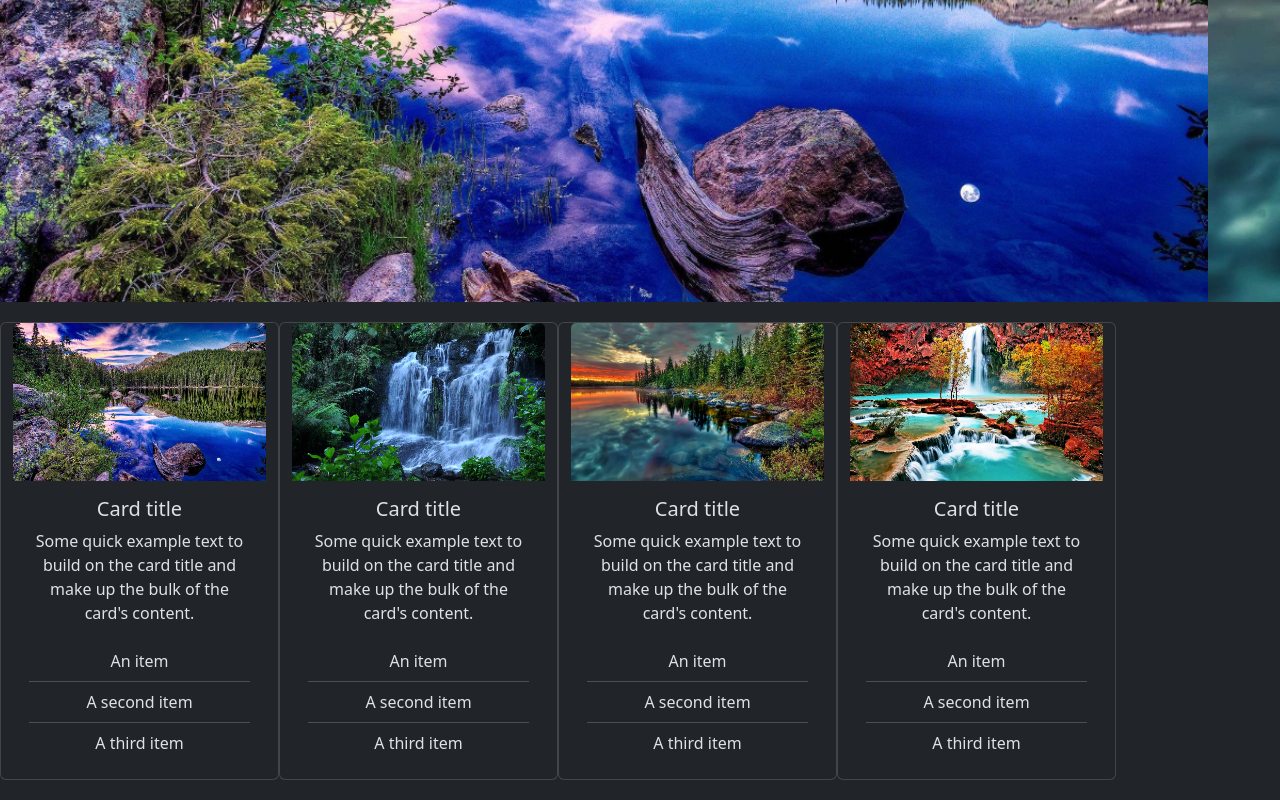
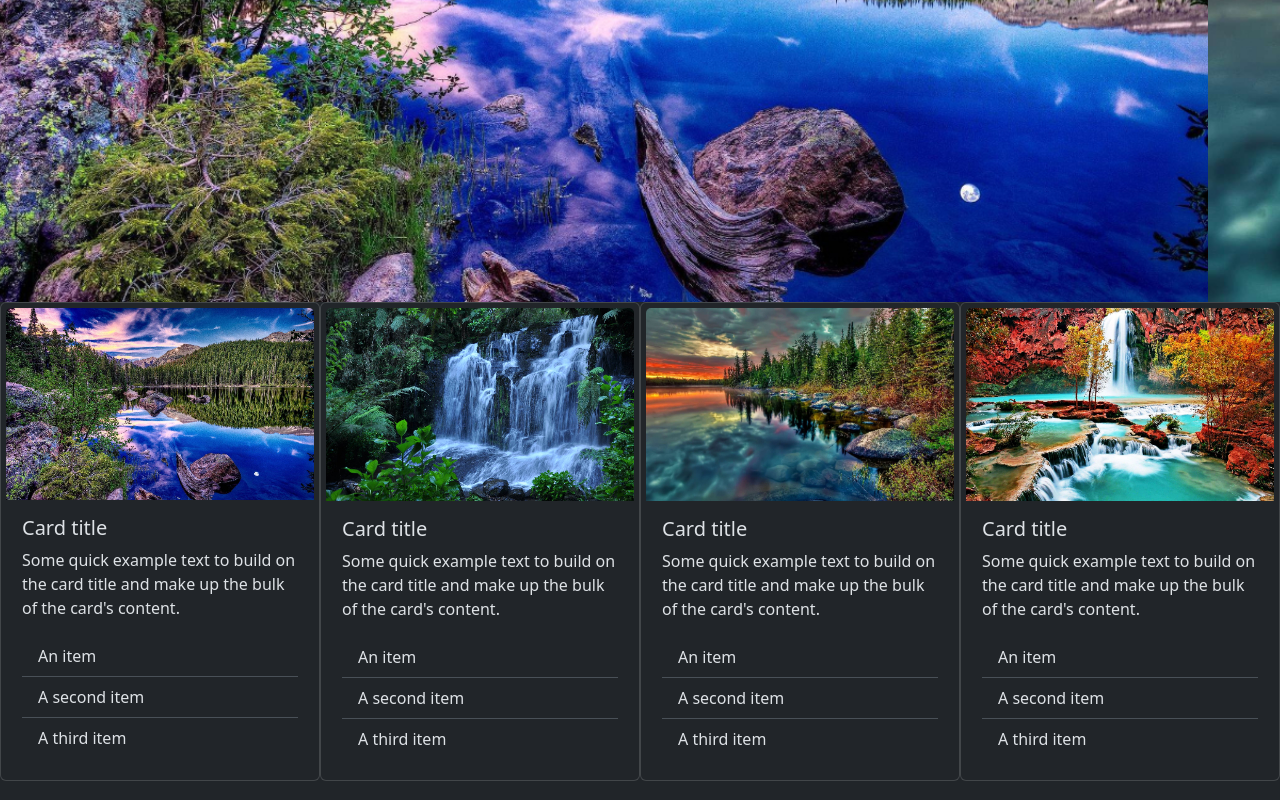
Before and after one commit to bbcy777/307.6, a plain HTML site: page bootstrap/index.html in a window 1280 px wide. Shown: the part 594-1394 px from the top of the page. Drawn offline with nearby package versions, Linux system fonts and the light colour scheme.

Commit message:
removed container

```diff
--- a/bootstrap/index.html
+++ b/bootstrap/index.html
@@ -9,8 +9,9 @@
 </head>
 <body data-bs-theme="dark">
     <!-- navbar -->
+    <!-- class="container-fluid d-inline-flex" -->
     <nav class="navbar navbar-expand-lg bg-body-tertiary">
-        <div class="container-fluid d-inline-flex">
+        <div class="navContainer">
             <div class="container">
                 <a class="navbar-brand " href="index.html">
                   <img src="./image/earth1.png" alt="earth home" width="40" height="40">Bootstrap Admin
@@ -79,8 +80,9 @@
         </button>
     </div>
     <!-- 4 name card -->
-    <div id="card" class="container text-center row row-cols-1 row-cols-sm-2 row-cols-md-4">
-        <div class="col card">
+    <!-- text-center row row-cols-1 row-cols-sm-2 row-cols-md-4 -->
+    <div id="card">
+        <div class="col card" width="25%">
             <img src="./image/natural-500px.jpg" class="card-img-top" alt="...">
             <div class="card-body">
                 <h5 class="card-title">Card title</h5>
@@ -92,7 +94,7 @@
                 </ul>
             </div>
         </div>
-        <div class="col card">
+        <div class="col card" width="25%">
             <img src="./image/natural4-500px.jpg" class="card-img-top" alt="...">
             <div class="card-body">
                 <h5 class="card-title">Card title</h5>
@@ -104,7 +106,7 @@
                 </ul>
             </div>
         </div>
-        <div class="col card">
+        <div class="col card" width="25%">
             <img src="./image/natural1-500px (1).jpg" class="card-img-top" alt="...">
             <div class="card-body">
                 <h5 class="card-title">Card title</h5>
@@ -116,7 +118,7 @@
                 </ul>
             </div>
         </div>
-        <div class="col card">
+        <div class="col card" width="25%">
             <img src="./image/natural3-500px.jpg" class="card-img-top" alt="...">
             <div class="card-body">
                 <h5 class="card-title">Card title</h5>
--- a/bootstrap/styles/styles.css
+++ b/bootstrap/styles/styles.css
@@ -1,5 +1,9 @@
+.navContainer {
+    display: flex;
+}
 .container {
     padding: 20px 10px;
+    margin: 0;
 }
 
 .row {
@@ -7,6 +11,11 @@
 }
 
 #card {
+    margin: 0;
     display: flex;
     justify-content: space-around;
 }
+.card {
+    flex-grow: 1;
+    padding: 5px;
+}
```
Also changed, not shown: lecture/index.html (indentation only).
